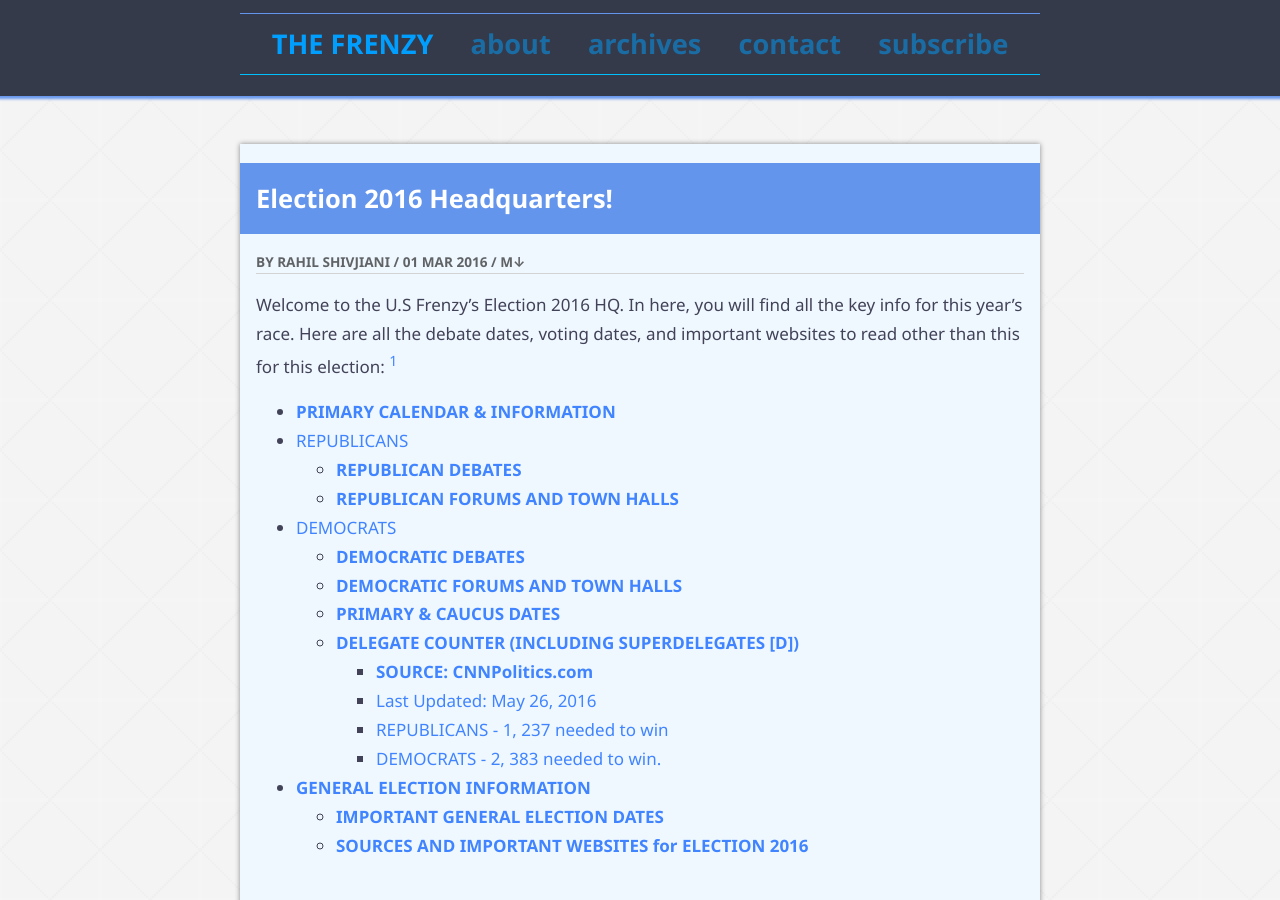
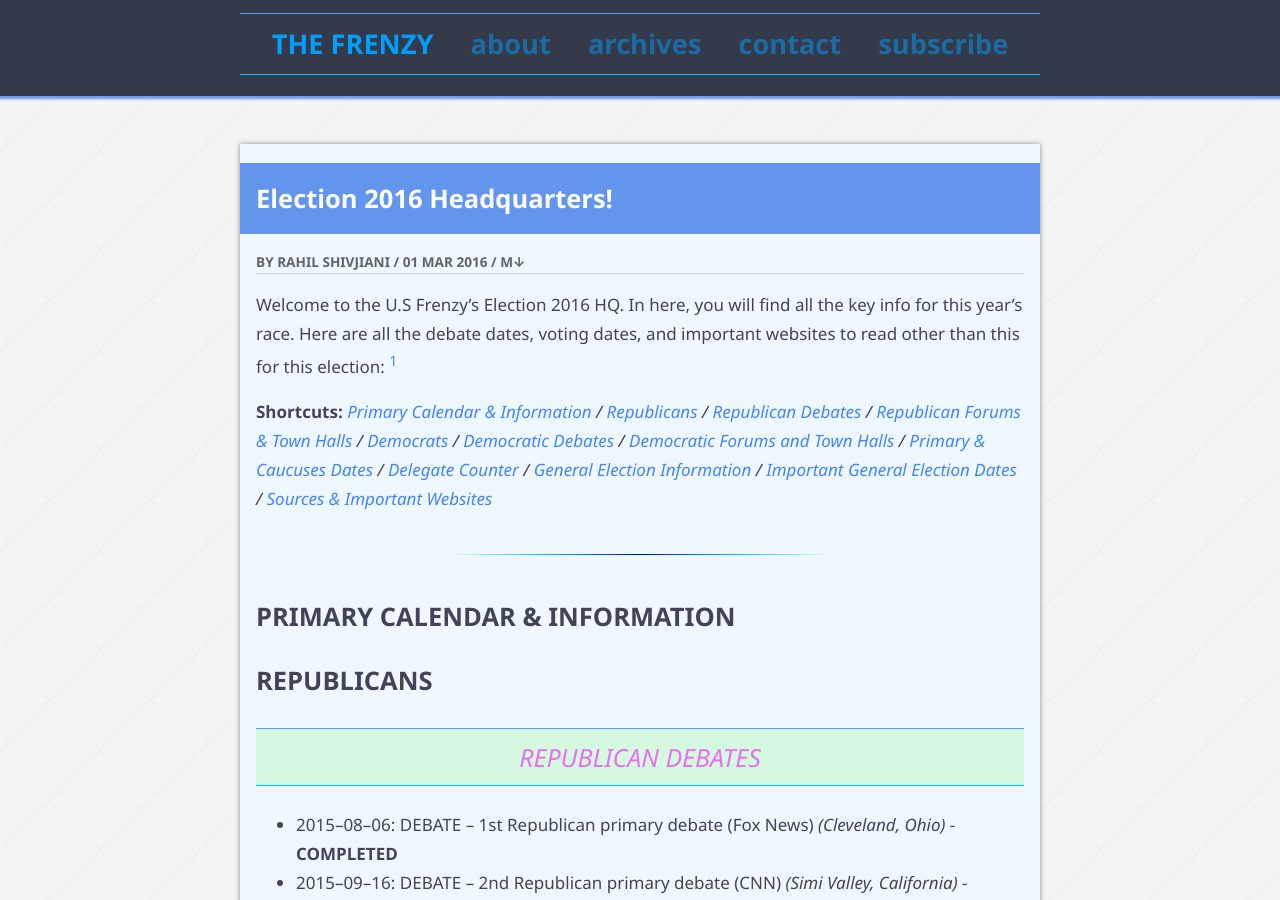
Before and after one commit to rshivjiani/rshivjiani.github.io, a Jekyll site: the page built from _posts/2016-03-01-election-hq.md, in a window 1280 px wide and 900 px high. Built offline with Jekyll 4.4.1, drawn with Linux system fonts in a browser that asks for light colours; some of the changed text lies outside the part shown.

Commit message:
Updated election hq page

```diff
--- a/_posts/2016-03-01-election-hq.md
+++ b/_posts/2016-03-01-election-hq.md
@@ -5,8 +5,7 @@ layout: post
 
 Welcome to the U.S Frenzy's Election 2016 HQ. In here, you will find all the key info for this year's race. Here are all the debate dates, voting dates, and important websites to read other than this for this election: [^1]
 
-* TOC
-{:toc}
+**Shortcuts:** *[Primary Calendar & Information](#primary-calendar--information) / [Republicans](#republicans) / [Republican Debates](#republican-debates) / [Republican Forums & Town Halls](#republican-forums-and-town-halls) / [Democrats](#democrats) / [Democratic Debates](#democratic-debates) / [Democratic Forums and Town Halls](#democratic-forums-and-town-halls) / [Primary & Caucuses Dates](#primary--caucus-dates) / [Delegate Counter](#delegate-counter-including-superdelegates-d) / [General Election Information](general-election-information) / [Important General Election Dates](important-general-election-dates) / [Sources & Important Websites](sources-and-important-websites-for-election-2016)*
 
  <!--more-->
 
@@ -16,7 +15,7 @@ ___________________________________
 
 ## REPUBLICANS
 
-### **REPUBLICAN DEBATES**
+### REPUBLICAN DEBATES
 
 - 2015–08–06: DEBATE – 1st Republican primary debate (Fox News) *(Cleveland, Ohio)* -  **COMPLETED**
 - 2015–09–16: DEBATE – 2nd Republican primary debate (CNN) *(Simi Valley, California)* -  **COMPLETED**
@@ -32,7 +31,7 @@ ___________________________________
 - 2016–03–10: DEBATE – 12th Republican primary debate (CNN) *(Miami, Florida)* - **COMPLETED**
 - 2016–03–21: DEBATE – 13th Republican primary debate (TBD) *(Salt Lake City, Utah)* - **CANCELED**
 
-### **REPUBLICAN FORUMS AND TOWN HALLS**
+### REPUBLICAN FORUMS AND TOWN HALLS
 
 - 2015–08–03: FORUM – Voters First Forum – Republicans (C-SPAN) *(Goffstown, New Hampshire)* - **COMPLETED**
 - 2015–11–20: FORUM – Presidential Family Forum – Republicans *(Des Moines, Iowa)* - **COMPLETED**
@@ -46,7 +45,7 @@ ________________________________________________________________
 
 ## DEMOCRATS
 
-### **DEMOCRATIC DEBATES**
+### DEMOCRATIC DEBATES
 
 - 2015–10–13: DEBATE – 1st Democratic primary debate (CNN) *(Las Vegas, Nevada)* - **COMPLETED**
 - 2015–11–14: DEBATE – 2nd Democratic primary debate (CBS) *(Des Moines, Iowa)* - **COMPLETED**
@@ -57,7 +56,7 @@ ________________________________________________________________
 - 2016–03–06: DEBATE – 7th Democratic primary debate (CNN) *(Flint, Michigan)* - **COMPLETED**
 - 2016–03–09: DEBATE – 8th Democratic primary debate (Univision, CNN) -  *(Miami, Florida)* - **COMPLETED**
 
-### **DEMOCRATIC FORUMS AND TOWN HALLS**
+### DEMOCRATIC FORUMS AND TOWN HALLS
 
 - 2015–11–06: FORUM – First in the South Democratic Candidates Forum (MSNBC) *(Rock Hill, South Carolina)* -  **COMPLETED**
 - 2015–11–24: FORUM – MoveOn Democratic Forum (MoveOn.org) *(VIRTUAL)* -  **COMPLETED**
@@ -66,7 +65,7 @@ ________________________________________________________________
 - 2016–02–03: FORUM – New Hampshire Democratic Town Hall (CNN) *(Derry, New Hampshire)* - **COMPLETED**
 - 2016–02–23: FORUM – South Carolina Democratic Town Hall (CNN) *(Columbia, South Carolina)* - **COMPLETED**
 
-### **PRIMARY & CAUCUS DATES**
+### PRIMARY & CAUCUS DATES
 
 - 2016–02–01: VOTE – Iowa (first caucus!)
   - **IOWA WINNERS:** Ted Cruz (GOP), Hillary Clinton (D)
@@ -157,7 +156,7 @@ ________________________________________________________________
 
 _____________________________________
 
-### **DELEGATE COUNTER (INCLUDING SUPERDELEGATES [D])**
+### DELEGATE COUNTER (INCLUDING SUPERDELEGATES [D])
 
 ##### **SOURCE: CNNPolitics.com**
 
@@ -183,7 +182,7 @@ _____________________________________
 
 ## **GENERAL ELECTION INFORMATION**
 
-### **IMPORTANT GENERAL ELECTION DATES**
+### IMPORTANT GENERAL ELECTION DATES
 
 - 2016–07–18: CONVENTION – Start of Republican convention (Cleveland, OH)
 - 2016–07–21: CONVENTION – End of Republican convention (Cleveland, OH)
@@ -198,7 +197,7 @@ _____________________________________
 -------------------------------
 
 
-### **SOURCES AND IMPORTANT WEBSITES for ELECTION 2016**
+### SOURCES AND IMPORTANT WEBSITES for ELECTION 2016**
 
 - [Miami Republican Debate Preview](http://rshivjiani.github.io/2016/03/miami-gop-debate-2016)
 - [Miami Democratic Debate Preview](http://rshivjiani.github.io/2016/03/miami-democratic-debate-2016)
```
